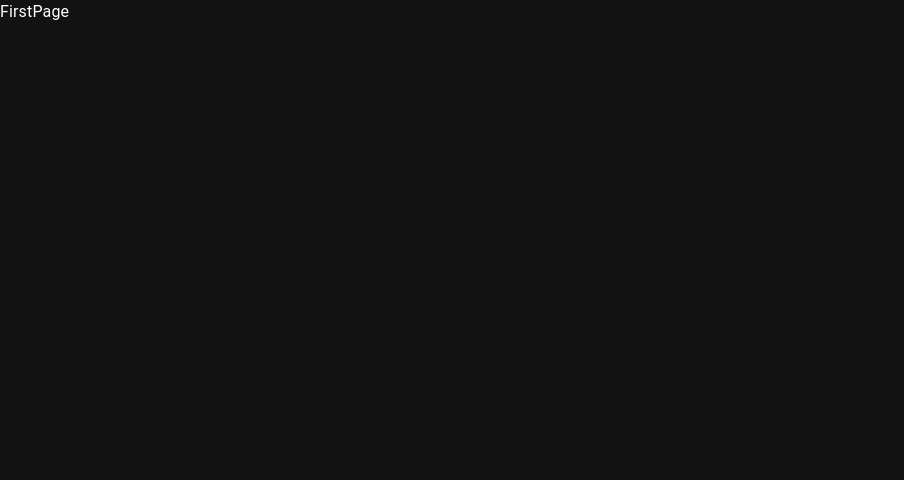
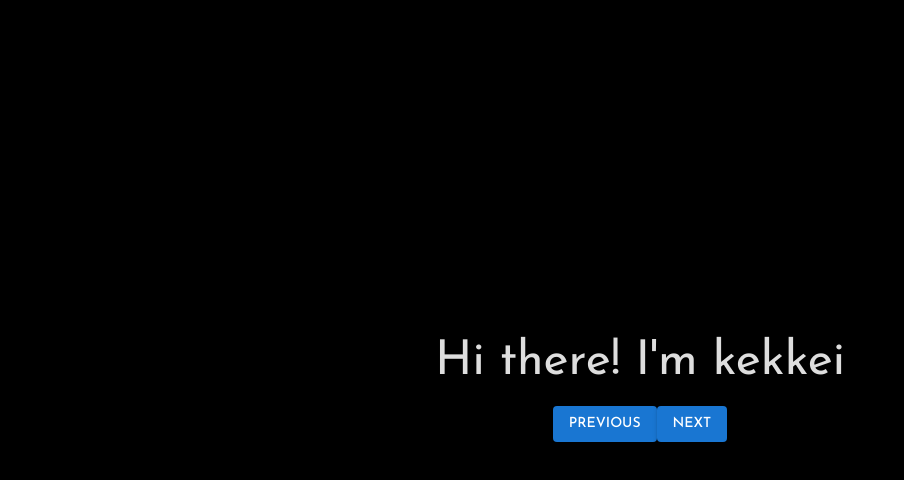
Before and after one commit to kekkei9/Parulero, a React (Create React App) app: page /first in a window 1280 px wide. Shown: the top 480 px of the page, without its empty margins (0-904 px from the left). Built offline with nearby package versions, Linux system fonts and the light colour scheme.

Commit message:
update first page greeting

```diff
--- a/src/App.tsx
+++ b/src/App.tsx
@@ -27,6 +27,9 @@ function ThemeApp() {
         palette: {
           mode: theme,
         },
+        typography: {
+          fontFamily: ['Josefin Sans', 'sans-serif'].join(),
+        },
       })}
     >
       <CssBaseline />
--- a/src/pages/FirstPage/FirstPage.scss
+++ b/src/pages/FirstPage/FirstPage.scss
@@ -1,2 +1,8 @@
 .FirstPage {
+  .inverted {
+    filter: invert(1);
+  }
+  .change-theme-btn:hover {
+    cursor: pointer;
+  }
 }
--- a/src/pages/FirstPage/FirstPage.tsx
+++ b/src/pages/FirstPage/FirstPage.tsx
@@ -1,6 +1,10 @@
-import React from 'react'
+import React, { useEffect, useState } from 'react'
 import { useNavigate } from 'react-router-dom'
 import './FirstPage.scss'
+import Button from '@mui/material/Button'
+import { Collapse } from '@mui/material'
+import { useSelector } from 'react-redux'
+import { RootState } from '../../redux/store'
 
 export interface IFirstPageProps {
   // TODO
@@ -9,8 +13,47 @@ export interface IFirstPageProps {
 
 const FirstPage = (props: IFirstPageProps): JSX.Element => {
   const navigate = useNavigate()
+  const [step, setStep] = useState(0)
+  const { theme } = useSelector((state: RootState) => state.theme)
+  const [themeColor, setThemeColor] = useState('')
 
-  return <div className="FirstPage">FirstPage</div>
+  useEffect(() => {
+    theme === 'dark' ? setThemeColor('#fff') : setThemeColor('#000')
+  }, [theme])
+
+  return (
+    <div className="FirstPage flex flex-col h-screen items-center justify-center" style={{ backgroundColor: `${themeColor}` }}>
+      {step >= 0 && step <= 3 && (
+        <div className="flex flex-col items-center inverted">
+          <div>
+            <div className="text-5xl">Hi there! I'm kekkei</div>
+          </div>
+          <Collapse in={step >= 1} className="text-3xl">
+            Oh!
+          </Collapse>
+          <Collapse in={step >= 2} className="text-3xl">
+            {theme === 'dark' ? "It's kinda flashy here" : "It's a little dark here"}
+          </Collapse>
+          <Collapse in={step >= 3} className="text-3xl">
+            Click the circle or 'Next' to light it up
+          </Collapse>
+          <Collapse in={step >= 3} className="text-3xl">
+            <div className="rounded-full w-12 h-12 change-theme-btn" style={{ backgroundColor: `${themeColor}`, color: 'transparent' }}>
+              Hi
+            </div>
+          </Collapse>
+        </div>
+      )}
+      <div className="flex flex-row m-5">
+        <Button variant="contained" onClick={() => setStep((prev) => prev - 1)}>
+          Previous
+        </Button>
+        <Button variant="contained" className="ml-5" onClick={() => setStep((prev) => prev + 1)}>
+          Next
+        </Button>
+      </div>
+    </div>
+  )
 }
 
 export default FirstPage
--- a/src/redux/theme/theme.slice.ts
+++ b/src/redux/theme/theme.slice.ts
@@ -7,7 +7,7 @@ type ThemeState = {
 }
 
 const initialState: ThemeState = {
-  theme: window.matchMedia('(prefers-color-scheme: dark)') ? 'dark' : 'light',
+  theme: localStorage.getItem('theme') || window.matchMedia('(prefers-color-scheme: dark)').matches ? 'dark' : 'light',
 }
 
 const themeSlice = createSlice({
```
